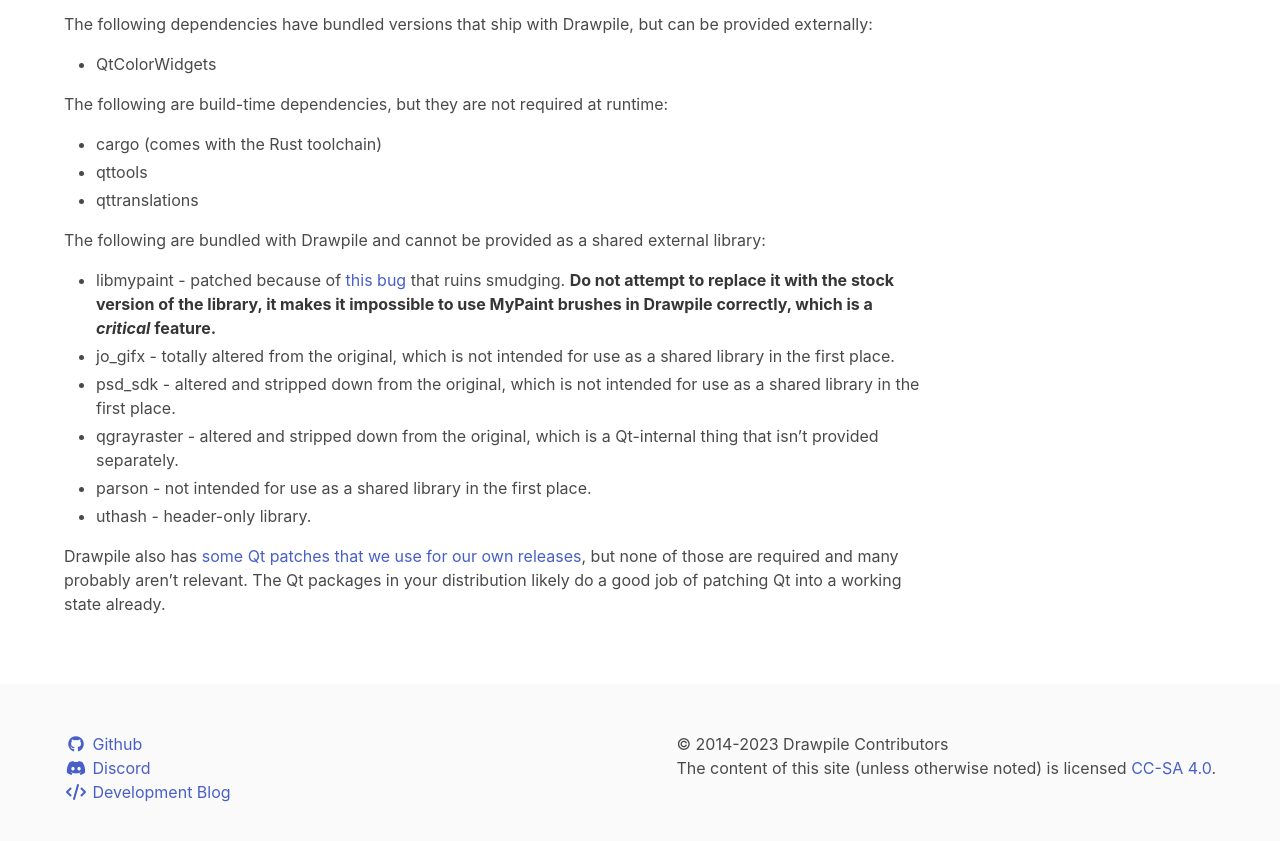
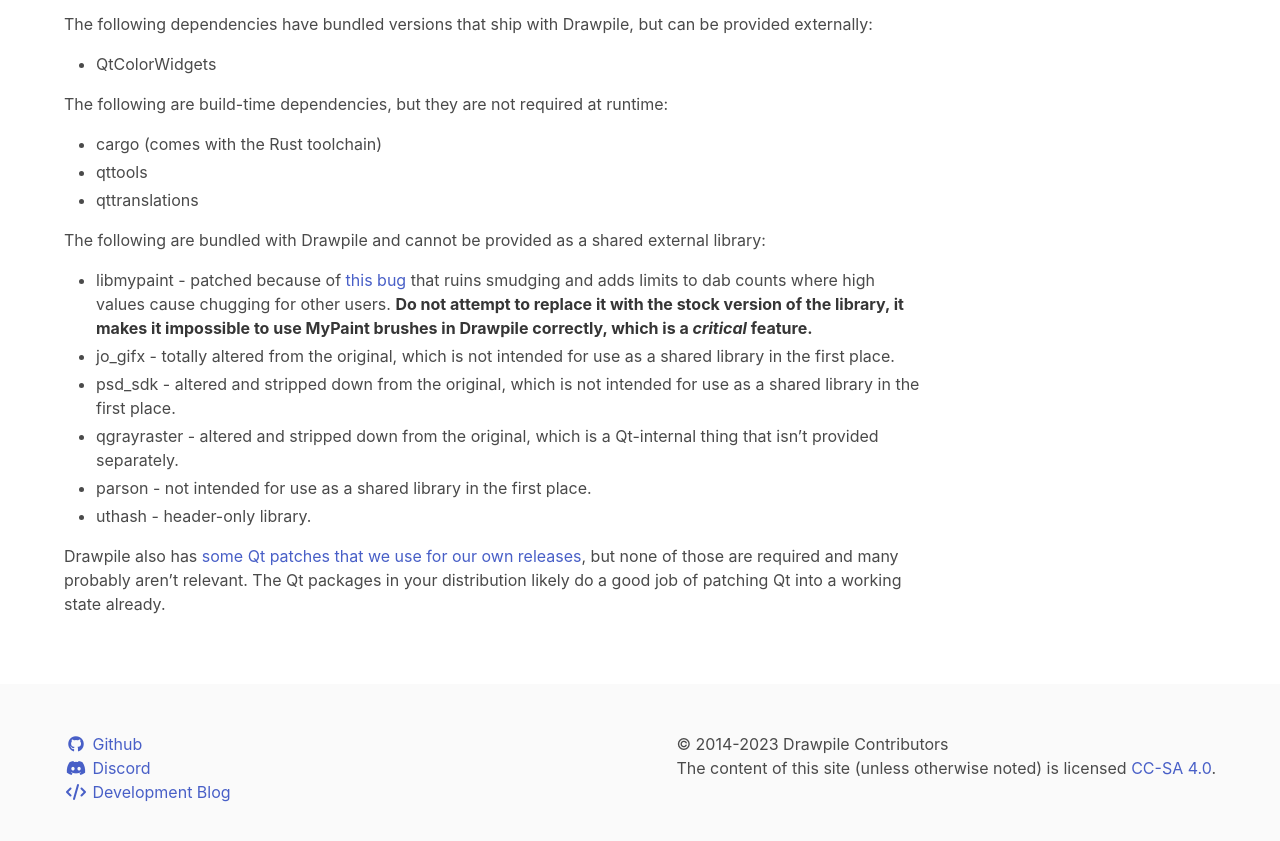
Before and after one commit to drawpile/drawpile.github.io, a Jekyll site: the page built from help/development/packaging.markdown, in a window 1280 px wide and 900 px high, scrolled down 1030 px. Shown: the top 841 px of the window. Built offline with Jekyll 4.4.1, drawn with Linux system fonts in a browser that asks for light colours.

Commit message:
Add packaging note about MyPaint brush dab patch

```diff
--- a/help/development/packaging.markdown
+++ b/help/development/packaging.markdown
@@ -49,7 +49,7 @@
 
 The following are bundled with Drawpile and cannot be provided as a shared external library:
 
-* libmypaint - patched because of [this bug](https://github.com/mypaint/libmypaint/pull/186){:target="_blank"} that ruins smudging. **Do not attempt to replace it with the stock version of the library, it makes it impossible to use MyPaint brushes in Drawpile correctly, which is a *critical* feature.**
+* libmypaint - patched because of [this bug](https://github.com/mypaint/libmypaint/pull/186){:target="_blank"} that ruins smudging and adds limits to dab counts where high values cause chugging for other users. **Do not attempt to replace it with the stock version of the library, it makes it impossible to use MyPaint brushes in Drawpile correctly, which is a *critical* feature.**
 * jo\_gifx - totally altered from the original, which is not intended for use as a shared library in the first place.
 * psd\_sdk - altered and stripped down from the original, which is not intended for use as a shared library in the first place.
 * qgrayraster - altered and stripped down from the original, which is a Qt-internal thing that isn't provided separately.
```
